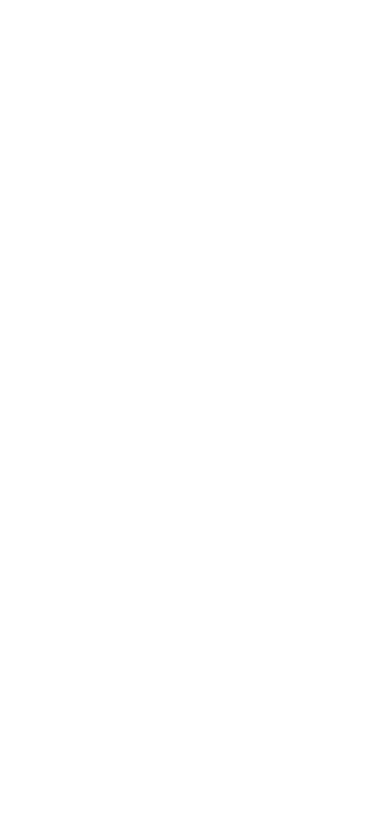
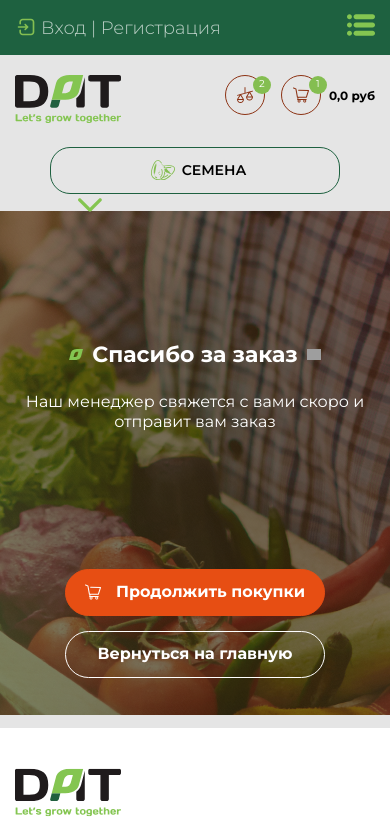
Before and after one commit to Zhbura/Agricultural_online_store, a React (Create React App) app: page /thanks_order in a window 390 px wide. Before the commit this address had no page. Shown: the top 837 px of the page. Built offline with nearby package versions, Linux system fonts and the light colour scheme; grey boxes are pictures that could not be loaded.

Commit message:
Создание адаптивной вёрстки компонента завершающего заказ товаров

```diff
--- a/src/components/Cart/Cart.scss
+++ b/src/components/Cart/Cart.scss
@@ -236,7 +236,7 @@
     align-items: center;
     justify-content: center;
     width: 260px;
-    padding: 12px 0;
+    height: 47px;
     border: 1px solid #E74E13;
     border-radius: 90px;
     text-align: center;
@@ -249,12 +249,13 @@
         text-decoration: none;
         height: 100%;
         width: 100%;
-        display: block;
-        text-align: center;
+        display: flex;
+        align-items: center;
+        justify-content: center;
         font-weight: 700;
         font-size: 16px;
         line-height: 20px;
-        color: #ffffff;
+        color: #FFFFFF;
     }
 
     svg {
--- a/src/components/Order/Order.js
+++ b/src/components/Order/Order.js
@@ -7,6 +7,7 @@
 import { Header } from '../Header/Header';
 import { BottomBar } from '../BottomBar/BottomBar';
 import { Footer } from '../Footer/Footer';
+import { Link } from 'react-router-dom';
 
 export const Order = () => {
     return (
@@ -143,7 +144,9 @@
                                     <p className="order__buy-product_margin">Итого: <span>2 товара </span></p>
                                     <p>На сумму: <span>15 629,26</span></p>
                                 </div>
-                                <div className="order__confirm">Подтвердить заказ</div>
+                                <div className="order__confirm">
+                                    <Link to="/thanks_order" className="order__link">Подтвердить заказ</Link>
+                                </div>
                             </div>
                         </div>
                     </div>
--- a/src/components/Order/Order.scss
+++ b/src/components/Order/Order.scss
@@ -195,20 +195,27 @@
 
     &__confirm {
         width: 480px;
+        height: 47px;
         background: #E74E13;
         border-radius: 90px;
         text-align: center;
-        padding-top: 20px;
-        padding-bottom: 20px;
         margin-top: 20px;
+
+        @media (min-width: 320px) and (max-width: 767px) {
+            width: 250px;
+        }
+    }
+
+    &__link {
+        text-decoration: none;
+        height: 100%;
+        display: flex;
+        align-items: center;
+        justify-content: center;
         font-weight: 700;
         font-size: 16px;
         line-height: 20px;
         color: #FFFFFF;
-
-        @media (min-width: 320px) and (max-width: 767px) {
-            width: 250px;
-        }
     }
 
     &__info-bottom {
--- a/src/components/Router/Router.js
+++ b/src/components/Router/Router.js
@@ -2,6 +2,7 @@
 import { Main } from "../Main/Main";
 import { Product } from "../Product/Product";
 import { Order } from "../Order/Order";
+import { ThanksOrder } from "../ThanksOrder/ThanksOrder";
 
 export const Router = () => {
     return (
@@ -10,6 +11,7 @@
                 <Route path="/" element={<Main />} />
                 <Route path="product" element={<Product />} />
                 <Route path="order" element={<Order />} />
+                <Route path="thanks_order" element={<ThanksOrder />} />
             </Routes>
         </>
     )
--- /dev/null
+++ b/src/components/ThanksOrder/ThanksOrder.js
@@ -0,0 +1,40 @@
+import { PageHeadingTwice } from '../PageHeading/PageHeading';
+import './ThanksOrder.scss';
+import { Cart } from '../SVG/Icon/Cart';
+import { TopBar } from '../TopBar/TopBar';
+import { Header } from '../Header/Header';
+import { BottomBar } from '../BottomBar/BottomBar';
+import { Footer } from '../Footer/Footer';
+import { Link } from 'react-router-dom';
+
+export const ThanksOrder = () => {
+    return (
+        <>
+            <div className="wrapper">
+                <div className="top">
+                    <TopBar />
+                    <Header />
+                    <BottomBar />
+                    <div className="thanks">
+                        <div className="container">
+                            <div className="page-heading page-heading_white">
+                                <PageHeadingTwice>Спасибо за заказ</PageHeadingTwice>
+                            </div>
+                            <div className="thanks__text">Наш менеджер свяжется с вами скоро и отправит вам заказ</div>
+                            <div className="thanks__btn">
+                                <div className="btn-cart btn-cart_orange">
+                                    <Cart />
+                                    Продолжить покупки
+                                </div>
+                                <div className="btn-cart btn-cart_white thanks__btn_margin">
+                                    <Link to='/' className="btn-cart__link">Вернуться на главную</Link>
+                                </div>
+                            </div>
+                        </div>
+                    </div>
+                </div>
+                <Footer />
+            </div>
+        </>
+    )
+}
--- /dev/null
+++ b/src/components/ThanksOrder/ThanksOrder.scss
@@ -0,0 +1,48 @@
+.thanks {
+    background: url(../../img/backgroungThanks.png);
+    background-size: inherit;
+    padding-top: 162px;
+    padding-bottom: 195px;
+
+    @media (min-width: 320px) and (max-width: 767px) {
+        background-position: center center;
+        padding-top: 130px;
+        padding-bottom: 50px;
+    }
+
+    &__text {
+        font-weight: 400;
+        font-size: 20px;
+        line-height: 24px;
+        text-align: center;
+        color: #FFFFFF;
+        margin-top: 24px;
+        margin-bottom: 46px;
+        padding: 0 20px;
+
+        @media (min-width: 320px) and (max-width: 767px) {
+            margin-bottom: 126px;
+            font-size: 16px;
+            line-height: 20px;
+        }
+    }
+
+    &__btn {
+        display: flex;
+        justify-content: center;
+
+        @media (min-width: 320px) and (max-width: 767px) {
+            flex-direction: column;
+            align-items: center;
+        }
+
+        &_margin {
+            margin-left: 30px;
+
+            @media (min-width: 320px) and (max-width: 767px) {
+                margin-left: 0;
+                margin-top: 15px;
+            }
+        }
+    }
+}
```
Also changed, not shown: src/img/backgroungThanks.png (added).
